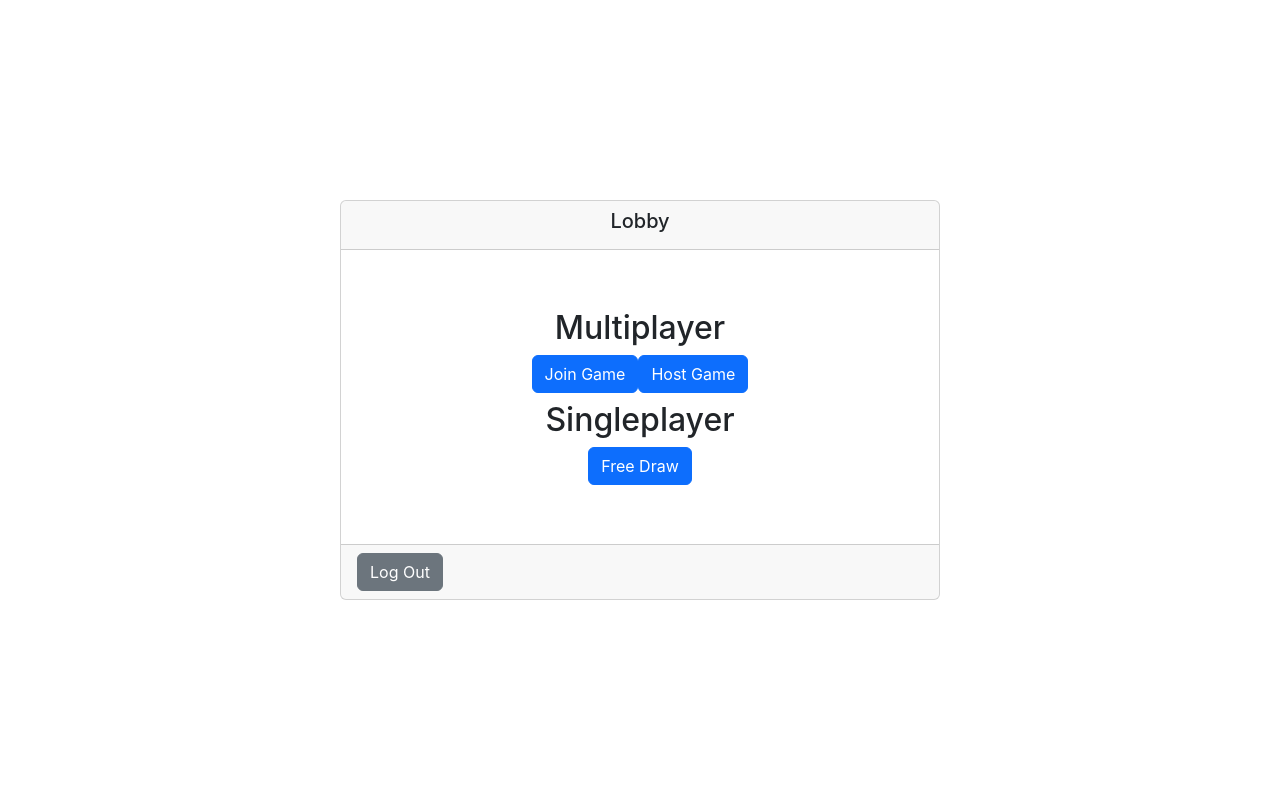
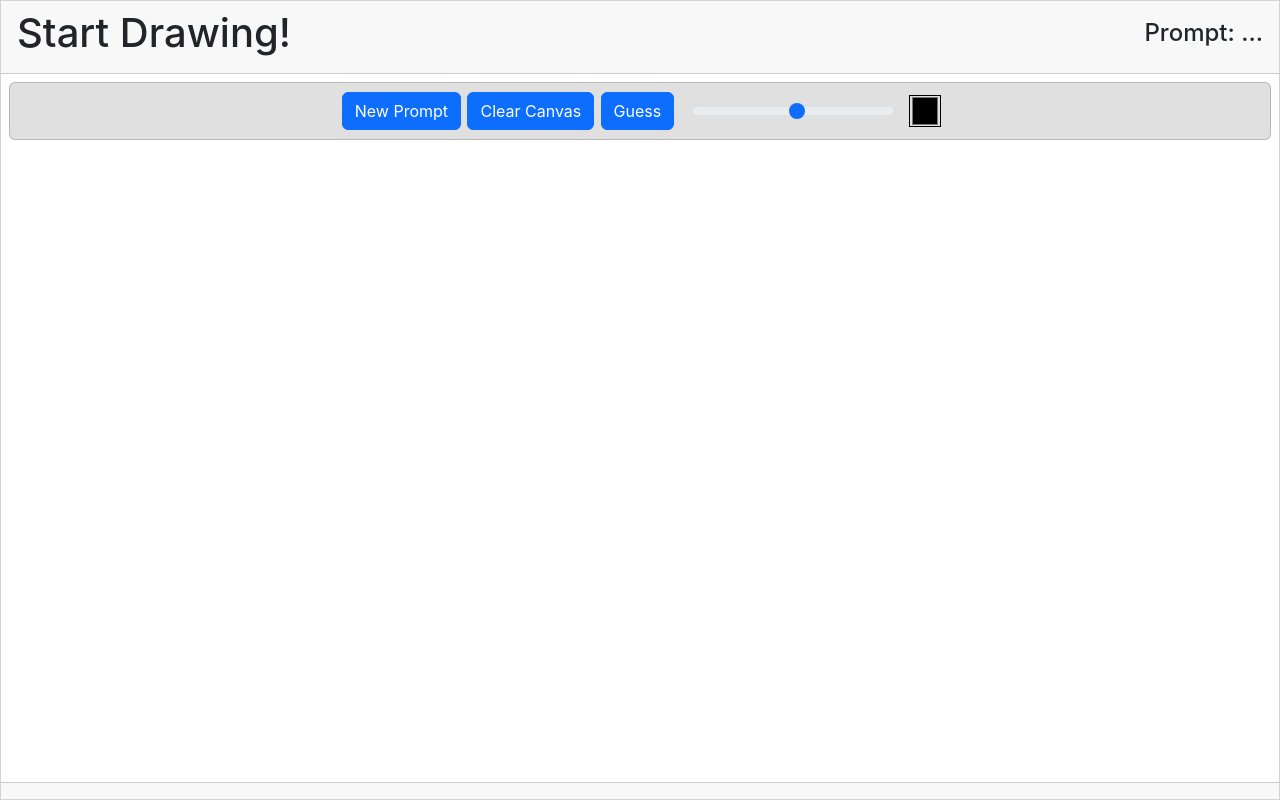
Before and after one commit to pf274/draw-ai-game, a React (Create React App) app: page / in a window 1280 px wide. Built offline with nearby package versions, Linux system fonts and the light colour scheme.

Commit message:
Added Draw Page

```diff
--- a/src/App.jsx
+++ b/src/App.jsx
@@ -4,7 +4,7 @@ import DrawPage from './Components/DrawPage.jsx';
 function App() {
   return (
     <div className="App">
-      <HomePage />
+      {/* <HomePage /> */}
       <DrawPage />
     </div>
   );
--- /dev/null
+++ b/src/Components/DrawPage.css
@@ -0,0 +1,18 @@
+#DrawPage {
+    width: 100%;
+    height: 100%;
+    border-radius: 0;
+}
+#DrawPageHeader {
+    display: flex;
+    flex-direction: row;
+    align-items: center;
+}
+#DrawPageBody {
+    padding: 0.5em;
+}
+
+#title {
+    flex: 1;
+    text-align: left;
+}
--- a/src/Components/DrawPage.jsx
+++ b/src/Components/DrawPage.jsx
@@ -1,8 +1,23 @@
-
+import "./DrawPage.css";
+import Card from 'react-bootstrap/Card';
+import Toolbar from './Toolbar.jsx';
 
 function DrawPage() {
     return (
-        <div></div>
+        <Card id="DrawPage">
+            <Card.Header id="DrawPageHeader">
+                <h1 id="title">Start Drawing!</h1>
+                <h4 id="Prompt">Prompt: ...</h4>
+            </Card.Header>
+            <Card.Body id="DrawPageBody">
+                <Toolbar>
+
+                </Toolbar>
+            </Card.Body>
+            <Card.Footer>
+
+            </Card.Footer>
+        </Card>
     );
 }
 
--- a/src/Components/HomePage.css
+++ b/src/Components/HomePage.css
@@ -1,4 +1,4 @@
-.card {
+#HomePage {
     width: 50%;
     height: 50%;
     min-width: 300px;
@@ -6,13 +6,10 @@
     max-height: 400px;
     min-height: 200px;
 }
-.card-body {
+#HomePageBody {
     display: flex;
     flex-direction: column;
     justify-content: center;
-}
-.button {
-    margin: 10px;
 }
 .card-footer {
     display: flex;
@@ -22,7 +19,6 @@
 .noCredentials {
     display: none;
 }
-
 .loggedIn {
     display: block;
 }
--- a/src/Components/HomePage.jsx
+++ b/src/Components/HomePage.jsx
@@ -1,7 +1,6 @@
 import './HomePage.css';
 import Card from 'react-bootstrap/Card';
 import Button from 'react-bootstrap/Button';
-
 function HomePage() {
     return (
         <Card id="HomePage">
@@ -9,7 +8,7 @@ function HomePage() {
                 <Card.Title className="noCredentials">Draw AI</Card.Title>
                 <Card.Title className="loggedIn" id="LobbyTitle">Lobby</Card.Title>
             </Card.Header>
-            <Card.Body>
+            <Card.Body id="HomePageBody">
                 <div className="noCredentials">
                     <Card.Text>Log In to Play</Card.Text>
                 </div>
--- /dev/null
+++ b/src/Components/Toolbar.css
@@ -0,0 +1,24 @@
+#Toolbar {
+    width: 100%;
+    background-color: rgb(224, 224, 224);
+    display: flex;
+    flex-direction: row;
+    justify-content: center;
+    align-items: center;
+    flex-wrap: wrap;
+}
+#thicknessSlider {
+    width: 200px;
+    margin: 1em;
+}
+button {
+    margin: 0.2em;
+}
+.singleplayer {
+    display: block;
+}
+#colorPicker {
+    background-color: rgba(0, 0, 0, 0);
+    width: 2em;
+    height: 2em;
+}
--- /dev/null
+++ b/src/Components/Toolbar.jsx
@@ -0,0 +1,17 @@
+import "./Toolbar.css";
+import Card from 'react-bootstrap/Card';
+import Button from 'react-bootstrap/Button';
+import FormRange from 'react-bootstrap/FormRange';
+function Toolbar() {
+    return (
+        <Card id="Toolbar">
+            <Button className="singleplayer">New Prompt</Button>
+            <Button className="singleplayer">Clear Canvas</Button>
+            <Button className="singleplayer">Guess</Button>
+            <FormRange className="singleplayer" min="0.5" max="3" step="0.1" id="thicknessSlider"></FormRange>
+            <input className="singleplayer" type="color" id="colorPicker" />
+        </Card>
+    );
+}
+
+export default Toolbar;
```
